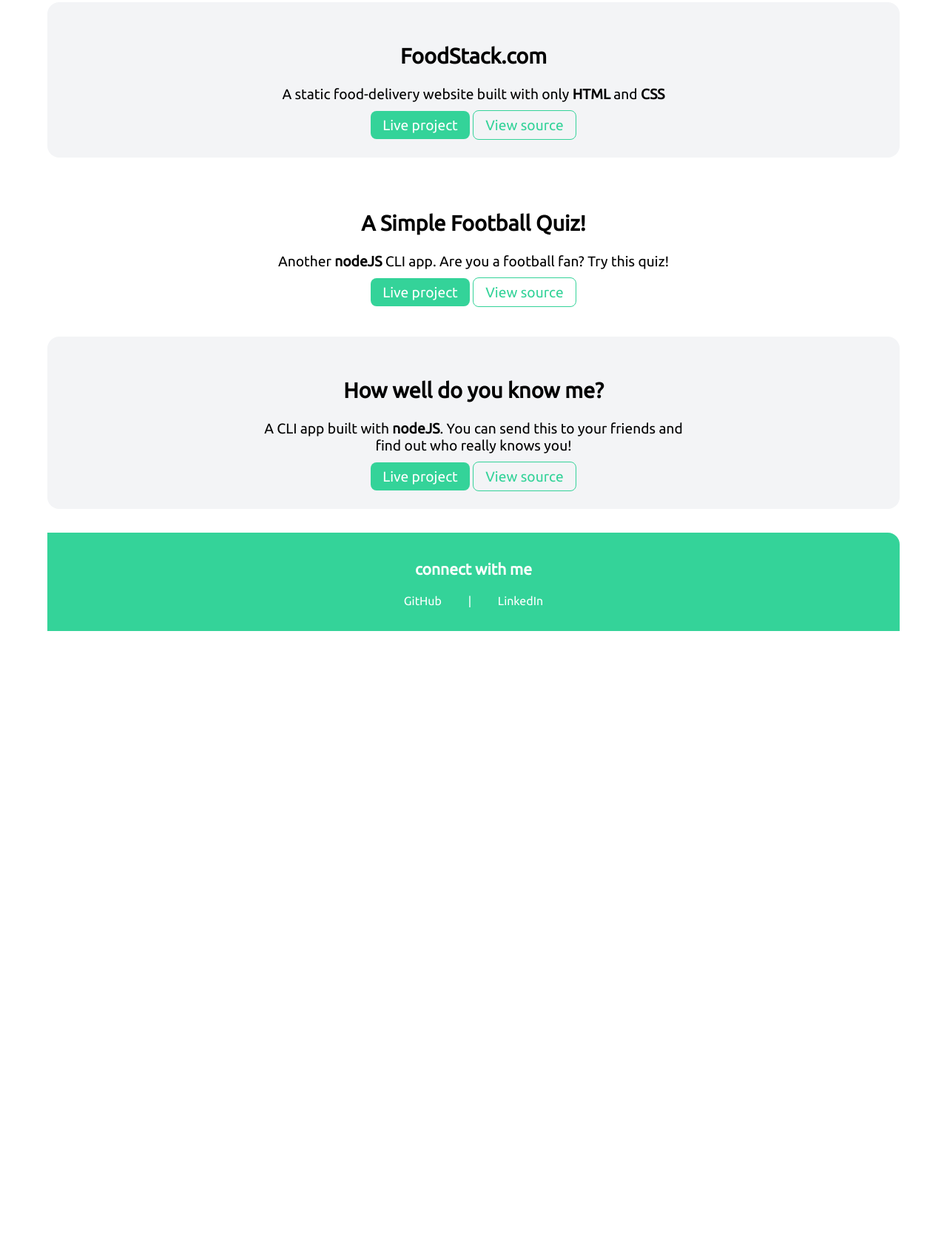
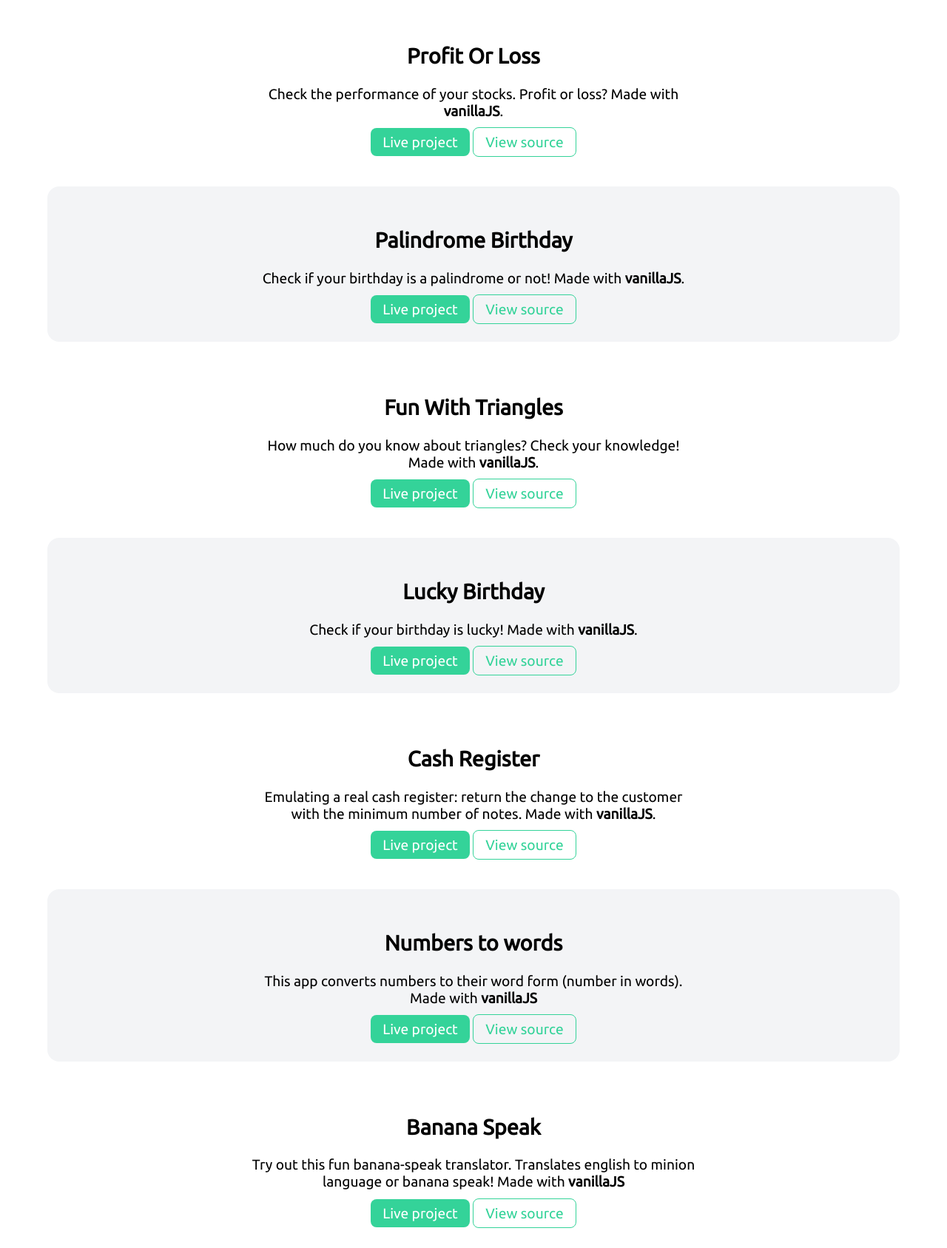
Before and after one commit to parvez-rashid/neogcamp-lesson-3, a plain HTML site: page projects.html in a window 1280 px wide. Shown: the part 666-2353 px from the top of the page at 74% size. Before the commit the page ends 1519 px from the top, so only its background shows below. Drawn offline with Linux system fonts and the light colour scheme.

Commit message:
add projects

```diff
--- a/projects.html
+++ b/projects.html
@@ -32,6 +32,77 @@
         <h1 class="hero-heading">my <span style="color: var(--primary-color)">projects</span></h1>
     </header>
 
+    <section class="section">
+        <div class="container container-center">
+            <h1>Profit Or Loss</h1>
+            <p>Check the performance of your stocks. Profit or loss? Made with <strong>vanillaJS</strong>.
+            </p>
+
+            <a class="link primary-link" href="https://5620e.csb.app/">Live project</a>
+            <a class="link secondary-link" href="https://github.com/parvez-rashid/neogcamp-mark14">View source</a>
+        </div>
+    </section>
+    <section class="section ow">
+        <div class="container container-center">
+            <h1>Palindrome Birthday</h1>
+            <p>Check if your birthday is a palindrome or not! Made with <strong>vanillaJS</strong>.
+            </p>
+
+            <a class="link primary-link" href="https://4nbmk.csb.app/">Live project</a>
+            <a class="link secondary-link" href="https://github.com/parvez-rashid/neogcamp-mark13">View source</a>
+        </div>
+    </section>
+    <section class="section">
+        <div class="container container-center">
+            <h1>Fun With Triangles</h1>
+            <p>How much do you know about triangles? Check your knowledge! Made with <strong>vanillaJS</strong>.
+            </p>
+
+            <a class="link primary-link" href="https://trianglefunquiz.netlify.app/">Live project</a>
+            <a class="link secondary-link" href="https://github.com/parvez-rashid/neogcamp-mark12">View source</a>
+        </div>
+    </section>
+    <section class="section ow">
+        <div class="container container-center">
+            <h1>Lucky Birthday</h1>
+            <p>Check if your birthday is lucky! Made with <strong>vanillaJS</strong>.
+            </p>
+
+            <a class="link primary-link" href="https://neogcampmark11.netlify.app/">Live project</a>
+            <a class="link secondary-link" href="https://github.com/parvez-rashid/neogcamp-mark11">View source</a>
+        </div>
+    </section>
+    <section class="section">
+        <div class="container container-center">
+            <h1>Cash Register</h1>
+            <p>Emulating a real cash register: return the change to the customer with the minimum number of notes. Made with <strong>vanillaJS</strong>.
+            </p>
+
+            <a class="link primary-link" href="https://return-cash-reg.netlify.app/">Live project</a>
+            <a class="link secondary-link" href="https://github.com/parvez-rashid/neogcamp-mark10">View source</a>
+        </div>
+    </section>
+
+    <section class="section ow">
+        <div class="container container-center">
+            <h1>Numbers to words</h1>
+            <p>This app converts numbers to their word form (number in words). Made with <strong>vanillaJS</strong>
+            </p>
+
+            <a class="link primary-link" href="numberinwords.netlify.app/">Live project</a>
+            <a class="link secondary-link" href="https://github.com/parvez-rashid/neogcamp-numbers-translator">View source</a>
+        </div>
+    </section>
+    <section class="section">
+        <div class="container container-center">
+            <h1>Banana Speak</h1>
+            <p>Try out this fun banana-speak translator. Translates english to minion language or banana speak! Made with <strong>vanillaJS</strong>
+            </p>
+
+            <a class="link primary-link" href="banana-unana.netlify.app/">Live project</a>
+            <a class="link secondary-link" href="https://github.com/parvez-rashid/neogcamp-banana-speak">View source</a>
+        </div>
+    </section>
     <section class="section ow">
         <div class="container container-center">
             <h1>FoodStack.com</h1>
```
Also changed, not shown: blog1.html (+2 -0 lines), blog2.html (+2 -0 lines), blogstyle.css (+13 -0 lines).
